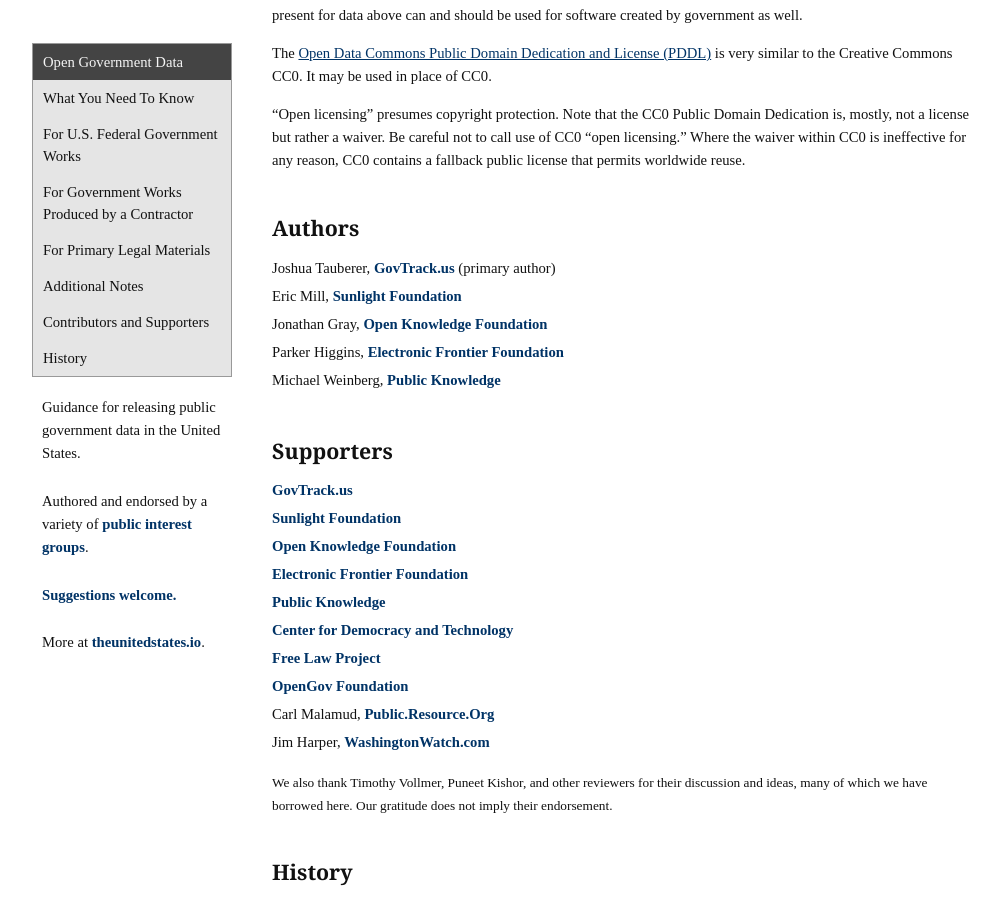
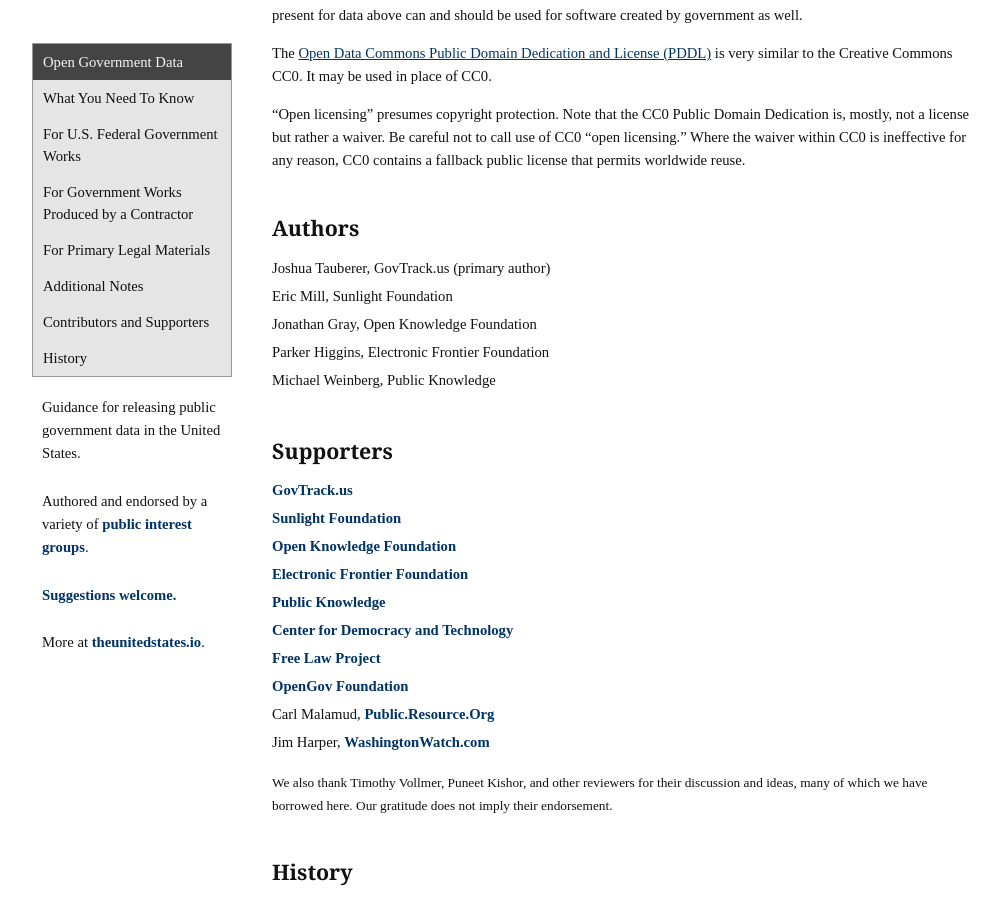
Before and after one commit to unitedstates/licensing, a Jekyll site: the page built from index.md, in a window 1280 px wide and 900 px high, scrolled down 3046 px. Shown: the whole window, without its empty margins (18-1018 px from the left). Built offline with Jekyll 4.4.1, drawn with Linux system fonts in a browser that asks for light colours; nearby versions of some CDN libraries; some web fonts are replaced; part of the change alters nothing that is shown.

```diff
--- a/index.md
+++ b/index.md
@@ -90,11 +90,11 @@ The [Open Data Commons Public Domain Dedication and License (PDDL)][6] is very s
 
 #### Authors
 
-* Joshua Tauberer, [GovTrack.us](http://www.govtrack.us) (primary author)
-* Eric Mill, [Sunlight Foundation](http://sunlightfoundation.com)
-* Jonathan Gray, [Open Knowledge Foundation](http://okfn.org)
-* Parker Higgins, [Electronic Frontier Foundation](https://www.eff.org)
-* Michael Weinberg, [Public Knowledge](http://publicknowledge.org/)
+* Joshua Tauberer, GovTrack.us (primary author)
+* Eric Mill, Sunlight Foundation
+* Jonathan Gray, Open Knowledge Foundation
+* Parker Higgins, Electronic Frontier Foundation
+* Michael Weinberg, Public Knowledge
 {:.contributors.people}
 
 #### Supporters
```
